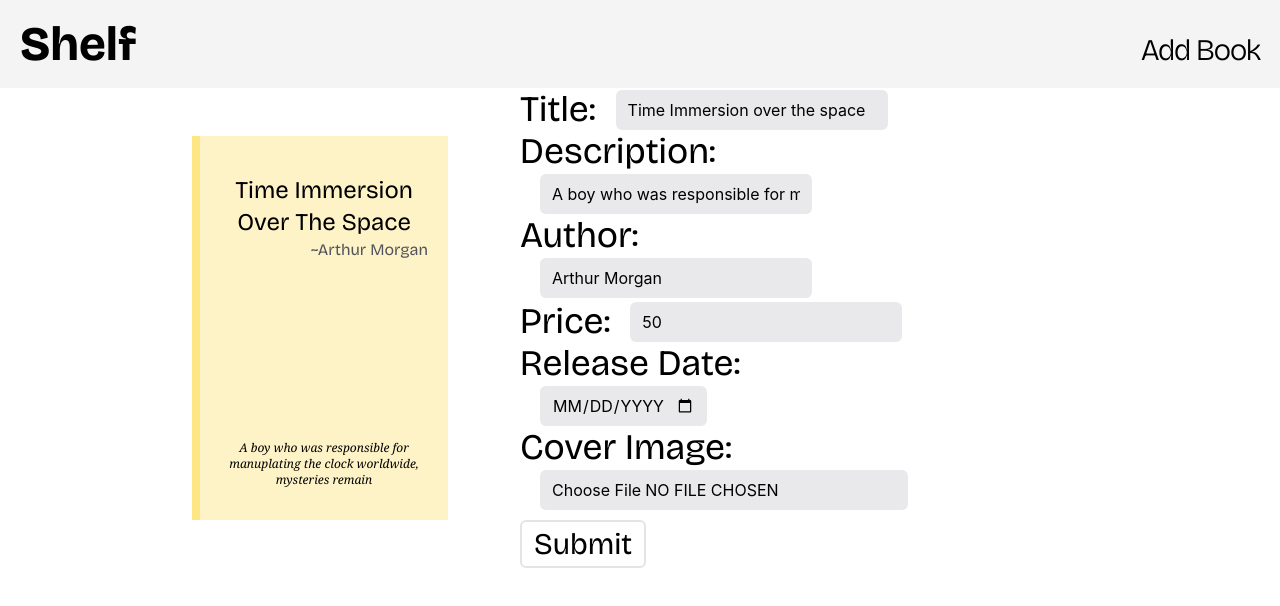
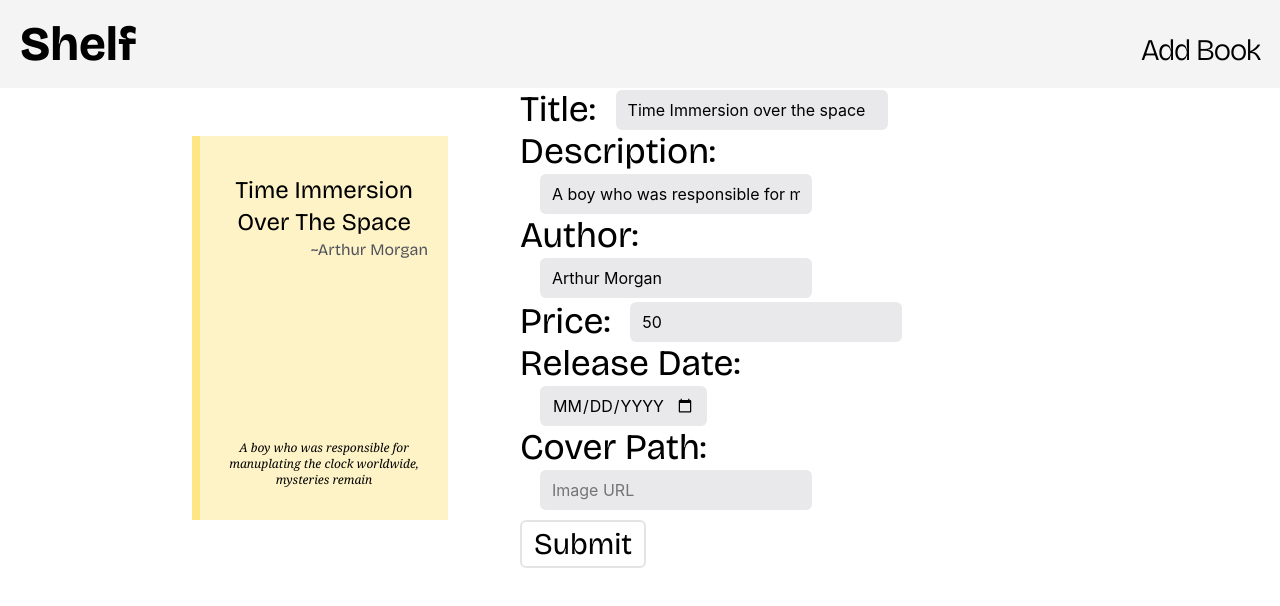
Before and after one commit to khushpatel00/SHELF, a React (Vite) app: page /add-book in a window 1280 px wide. Shown: the top 606 px of the page. Built offline with nearby package versions, Linux system fonts and the light colour scheme.

Commit message:
added: cover image

```diff
--- a/src/Components/AddBook.jsx
+++ b/src/Components/AddBook.jsx
@@ -1,7 +1,7 @@
-import {useState} from 'react'
-import {useDispatch} from "react-redux";
-import {addBook} from "../Actions/libActions.js";
-import {useNavigate} from "react-router";
+import { useState } from 'react'
+import { useDispatch } from "react-redux";
+import { addBook } from "../Actions/libActions.js";
+import { useNavigate } from "react-router";
 
 function AddBook() {
 
@@ -13,10 +13,11 @@ function AddBook() {
         author: 'Arthur Morgan',
         price: '50',
         rdate: '',
+        coverPath: '',
     })
 
     const formHandler = (e) => {
-        const {name, value} = e.target;
+        const { name, value } = e.target;
         setFormData(prev => ({
             ...prev,
             [name]: value
@@ -34,7 +35,9 @@ function AddBook() {
 
             <div className='basis-full lg:basis-1/4 flex flex-wrap'>
                 <div
-                    className='bg-amber-100 mx-auto lg:ms-auto lg:min-w-[25vw] xl:min-w-[20vw] md:min-w-[30vw] duration-200 *:duration-150 min-w-[50vw] max-w-fit w-auto aspect-2/3 relative border-s-8 border-amber-200'>
+                    className='bg-amber-100 mx-auto lg:ms-auto lg:min-w-[25vw] xl:min-w-[20vw] md:min-w-[30vw] duration-200 *:duration-150 min-w-[50vw] max-w-fit w-auto aspect-2/3 relative border-s-8 border-amber-200'
+                    style={{ backgroundImage: `url(${formData.coverPath})`, backgroundSize: 'cover' }}
+                >
                     <div className='absolute top-1/10 left-1/2 -translate-x-1/2 w-full p-0 m-0'>
                         <p className='bricolage-grotesque capitalize text-2xl text-center wrap-anywhere w-full px-5'>{formData.title}</p>
                         <p className='bricolage-grotesque capitalize text-end pe-5 text-zinc-600'>{formData.author ? `~${formData.author}` : ''}</p>
@@ -53,43 +56,49 @@ function AddBook() {
                     <label className={'text-4xl font-semilight bricolage-grotesque'} htmlFor="title">Title: </label>
                     <input required value={formData.title} onChange={formHandler} placeholder="Title"
                         className={'bg-zinc-300/50 rounded-md px-3 py-2 ms-5 my-0.5'} type="text" id="title"
-                           name="title"/>
+                        name="title" />
                 </div>
                 <div className={'w-2/3 flex flex-row flex-wrap items-center'}>
                     <label className={'text-4xl font-semilight bricolage-grotesque'}
                         htmlFor="description">Description: </label>
                     <input required value={formData.description} onChange={formHandler} placeholder="Description"
                         className={'bg-zinc-300/50 rounded-md px-3 py-2 ms-5 my-0.5'} type="text" id="description"
-                           name="description"/>
+                        name="description" />
                 </div>
                 <div className={'w-2/3 flex flex-row flex-wrap items-center'}>
                     <label className={'text-4xl font-semilight bricolage-grotesque'} htmlFor="author">Author: </label>
                     <input required value={formData.author} onChange={formHandler} placeholder="Author"
                         className={'bg-zinc-300/50 rounded-md px-3 py-2 ms-5 my-0.5'} type="text" id="author"
-                           name="author"/>
+                        name="author" />
                 </div>
                 <div className={'w-2/3 flex flex-row flex-wrap items-center'}>
                     <label className={'text-4xl font-semilight bricolage-grotesque'} htmlFor="price">Price: </label>
                     <input required value={formData.price} onChange={formHandler} placeholder="Price"
                         className={'bg-zinc-300/50 rounded-md px-3 py-2 ms-5 my-0.5'} type="number" id="price"
-                           name="price"/>
+                        name="price" />
                 </div>
                 <div className={'w-2/3 flex flex-row flex-wrap items-center'}>
                     <label className={'text-4xl font-semilight bricolage-grotesque'} htmlFor="rdate">Release
                         Date: </label>
                     <input required value={formData.rdate} onChange={formHandler}
                         className={'bg-zinc-300/50 rounded-md px-3 py-2 ms-5 my-0.5 uppercase'} type="date"
-                           id="rdate" name="rdate"/>
+                        id="rdate" name="rdate" />
                 </div>
                 <div className={'w-2/3 flex flex-row flex-wrap items-center'}>
+                    <label className={'text-4xl font-semilight bricolage-grotesque'} htmlFor="coverPath">Cover Path: </label>
+                    <input required value={formData.coverPath} onChange={formHandler} placeholder="Image URL"
+                        className={'bg-zinc-300/50 rounded-md px-3 py-2 ms-5 my-0.5'} type="text" id="coverPath"
+                        name="coverPath" />
+                </div>
+                {/* <div className={'w-2/3 flex flex-row flex-wrap items-center'}>
                     <label className={'text-4xl font-semilight bricolage-grotesque'} htmlFor="coverImage">Cover
                         Image: </label>
                     <input className={'bg-zinc-300/50 rounded-md px-3 py-2 ms-5 my-0.5 uppercase'} type="file"
                            id="coverImage" name="coverImage" accept='.jpg,.jpeg,.png,.webp'/>
-                </div>
+                </div> */}
                 <div className={'w-2/3 flex flex-row flex-wrap items-center'}>
                     <input type="submit"
-                           className="text-3xl bricolage-grotesque mt-2 border-2 duration-100 cursor-pointer border-zinc-200 px-3 py-1 rounded-md"/>
+                        className="text-3xl bricolage-grotesque mt-2 border-2 duration-100 cursor-pointer border-zinc-200 px-3 py-1 rounded-md" />
                 </div>
             </form>
 
--- a/src/Components/LibShelf.jsx
+++ b/src/Components/LibShelf.jsx
@@ -16,12 +16,14 @@ export const LibShelf = () => {
     }
     return (
         <>
-            <div className='flex flex-row flex-wrap justify-center'>
+            <div className='flex flex-row flex-wrap'>
                 {books.map(((book, i) => {
                     return (
                         <div
-                            key={i} onClick={() => singleBookPage(i)} className='basis-1/8 xl:basis-1/4 cursor-pointer bg-amber-100 hover:scale-105 m-3 my-6 lg:min-w-[20vw] xl:min-w-[15vw] md:min-w-[25vw] duration-200 *:duration-150 min-w-[50vw] max-w-fit w-auto aspect-2/3 relative border-s-8 border-amber-200'>
-                            <div className='absolute top-1/10 left-1/2 -translate-x-1/2 w-full p-0 m-0'>
+                            key={i} onClick={() => singleBookPage(i)} className='basis-1/8 xl:basis-1/4 cursor-pointer bg-amber-100 hover:scale-105 m-3 my-6 lg:min-w-[20vw] xl:min-w-[15vw] md:min-w-[25vw] duration-200 *:duration-150 min-w-[50vw] max-w-fit w-auto aspect-2/3 relative border-s-8 border-amber-200'
+                            style={{backgroundImage: `url(${book?.coverPath})`, backgroundSize: 'cover'}}
+                        >
+                            <div className='absolute top-1/10 w-full p-0 m-0'>
                                 <p className='bricolage-grotesque capitalize text-2xl text-center wrap-anywhere w-full px-5'>{book.title || book.name}</p>
                                 <p className='bricolage-grotesque capitalize text-end pe-5 text-zinc-600'>{book.author ? `~${book.author}` : ''}</p>
                             </div>
--- a/src/Components/SingleBook.jsx
+++ b/src/Components/SingleBook.jsx
@@ -51,7 +51,9 @@ function SingleBook() {
     }
     return (
         <div
-            className='basis-1/8 scale-150 mt-30 cursor-pointer bg-amber-100 mx-auto lg:ms-auto lg:min-w-[20vw] xl:min-w-[15vw] md:min-w-[25vw] duration-200 *:duration-150 min-w-[50vw] max-w-fit w-auto aspect-2/3 relative border-s-8 border-amber-200'>
+            className='basis-1/8 scale-150 mt-30 cursor-pointer bg-amber-100 mx-auto lg:ms-auto lg:min-w-[20vw] xl:min-w-[15vw] md:min-w-[25vw] duration-200 *:duration-150 min-w-[50vw] max-w-fit w-auto aspect-2/3 relative border-s-8 border-amber-200'
+            style={{backgroundImage: `url(${book?.coverPath})`, backgroundSize: 'cover'}}
+        >
 
             <div onClick={() => navigate('/')} className={'fixed top-0 left-0 font-bold -translate-x-full pe-5'}>{'<-'}<span className='bricolage-grotesque'>Back</span>  </div>
 
```
Lines whose indentation alone changed are shown as unchanged.
